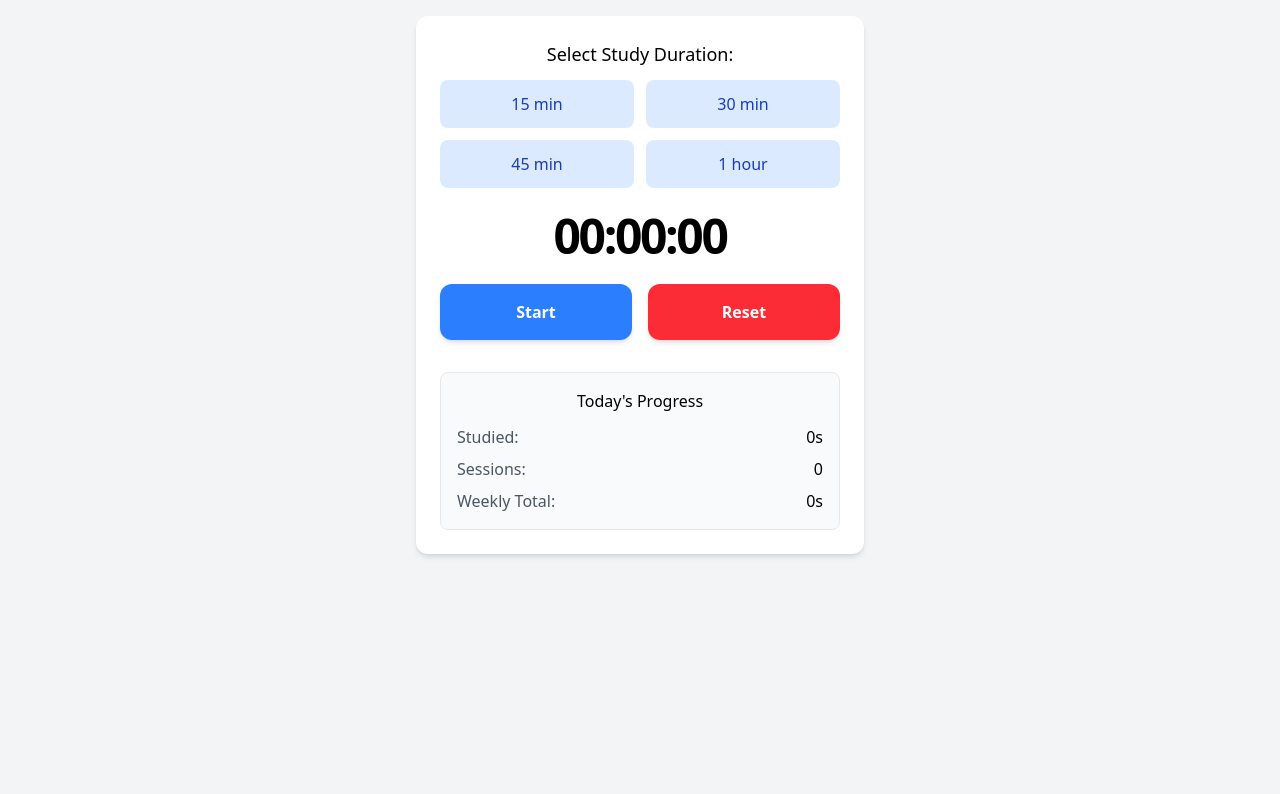
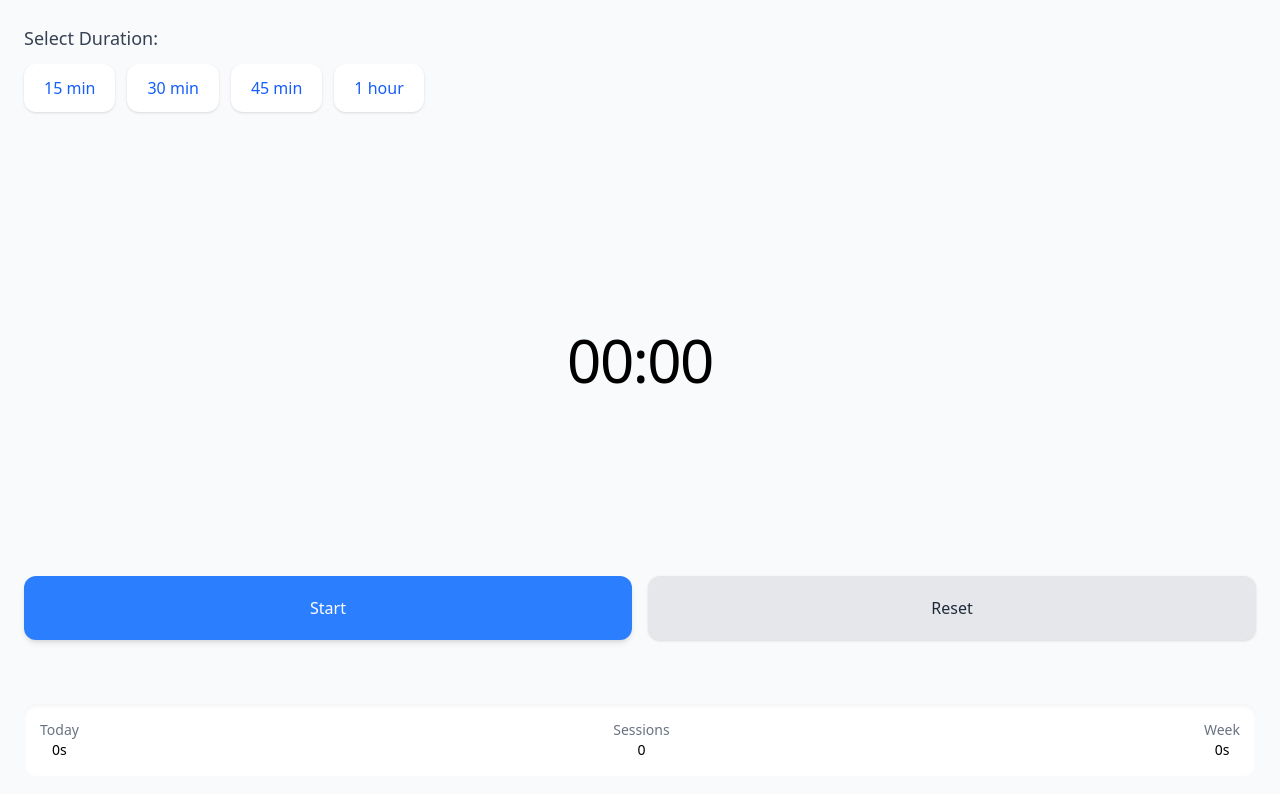
Before and after one commit to tiubarore/StudyTracker, a React (Vite) app: page / in a window 1280 px wide. Shown: the top 794 px of the page. Built offline with nearby package versions, Linux system fonts and the light colour scheme.

Commit message:
edited style

```diff
--- a/src/App.jsx
+++ b/src/App.jsx
@@ -1,10 +1,8 @@
 import Timer from "./components/Timer";
 const App = () => {
   return (
-    <div className="min-h-screen p-4 bg-gray-100">
-      <div className="max-w-md mx-auto p-6 bg-white rounded-xl shadow-md overflow-hidden">
-        <Timer />
-      </div>
+    <div className="min-h-screen bg-gray-50">
+      <Timer />
     </div>
   );
 };
--- a/src/components/Timer.jsx
+++ b/src/components/Timer.jsx
@@ -84,20 +84,21 @@ const Timer = () => {
   };
 
   return (
-    <div className="space-y-6">
-      <div className="mb-6">
-        <h3 className="text-lg font-medium mb-3 text-center">
-          Select Study Duration:
+    <div className="h-screen flex flex-col p-6">
+      {/* Preset buttons - now as a horizontal scroll */}
+      <div className="mb-8">
+        <h3 className="text-lg font-medium mb-3 text-gray-700">
+          Select Duration:
         </h3>
-        <div className="grid grid-cols-2 gap-3">
+        <div className="flex space-x-3 overflow-x-auto pb-2 -mx-2 px-2">
           {presetTimes.map((preset) => (
             <button
               key={preset.minutes}
               onClick={() => selectPresetTime(preset.minutes)}
-              className={`w-full py-3 px-4 rounded-lg font-medium ${
+              className={`flex-shrink-0 py-3 px-5 rounded-xl font-medium ${
                 targetTime === preset.minutes * 60
-                  ? "bg-blue-600 text-white"
-                  : "bg-blue-100 text-blue-800"
+                  ? "bg-blue-500 text-white shadow-md"
+                  : "bg-white text-blue-600 shadow-sm"
               }`}
             >
               {preset.label}
@@ -106,15 +107,19 @@ const Timer = () => {
         </div>
       </div>
 
-      <TimerDisplay time={time} targetTime={targetTime} />
+      {/* Timer display - centered with more space */}
+      <div className="flex-1 flex flex-col justify-center">
+        <TimerDisplay time={time} targetTime={targetTime} />
+      </div>
 
+      {/* Progress text - more subtle */}
       {targetTime > 0 && (
-        <div className="text-center text-sm text-gray-600">
-          <p>Target: {formatTime(targetTime)}</p>
-          <p>Remaining: {formatTime(Math.max(0, targetTime - time))}</p>
+        <div className="text-center text-sm text-gray-500 mb-6">
+          <p>{formatTime(Math.max(0, targetTime - time))} remaining</p>
         </div>
       )}
 
+      {/* Controls - larger and full-width */}
       <TimerControls
         toggleTimer={toggleTimer}
         isRunning={isRunning}
@@ -122,21 +127,21 @@ const Timer = () => {
         sessionComplete={sessionComplete}
       />
 
-      <div className="mt-8 p-4 bg-gray-50 rounded-lg border border-gray-200">
-        <h3 className="font-medium mb-3 text-center">Today's Progress</h3>
-        <div className="space-y-2">
-          <p className="flex justify-between">
-            <span className="text-gray-600">Studied:</span>
-            <span className="font-medium">{formatTime(dailyTotal)}</span>
-          </p>
-          <p className="flex justify-between">
-            <span className="text-gray-600">Sessions:</span>
-            <span className="font-medium">{sessionsCompleted}</span>
-          </p>
-          <p className="flex justify-between">
-            <span className="text-gray-600">Weekly Total:</span>
-            <span className="font-medium">{formatTime(weeklyTotal)}</span>
-          </p>
+      {/* Stats panel - more integrated design */}
+      <div className="mt-8 p-4 bg-white bg-opacity-80 rounded-xl shadow-inner">
+        <div className="flex justify-between text-sm">
+          <div className="text-center">
+            <p className="text-gray-500">Today</p>
+            <p className="font-medium">{formatTime(dailyTotal)}</p>
+          </div>
+          <div className="text-center">
+            <p className="text-gray-500">Sessions</p>
+            <p className="font-medium">{sessionsCompleted}</p>
+          </div>
+          <div className="text-center">
+            <p className="text-gray-500">Week</p>
+            <p className="font-medium">{formatTime(weeklyTotal)}</p>
+          </div>
         </div>
       </div>
     </div>
--- a/src/components/TimerControls.jsx
+++ b/src/components/TimerControls.jsx
@@ -5,23 +5,23 @@ const TimerControls = ({
   sessionComplete,
 }) => {
   return (
-    <div className="flex justify-center space-x-4 my-6">
+    <div className="flex space-x-4 mb-8">
       <button
         onClick={toggleTimer}
-        className={`flex-1 py-4 px-6 rounded-xl font-bold text-white ${
+        className={`flex-1 py-5 rounded-xl font-medium text-white ${
           sessionComplete
-            ? "bg-green-500 hover:bg-green-600"
+            ? "bg-green-500"
             : isRunning
-            ? "bg-yellow-500 hover:bg-yellow-600"
-            : "bg-blue-500 hover:bg-blue-600"
-        } shadow-md active:scale-95 transition-transform`}
+            ? "bg-yellow-500"
+            : "bg-blue-500"
+        } shadow-md active:opacity-80 transition-opacity`}
       >
-        {sessionComplete ? "New Session" : isRunning ? "Pause" : "Start"}
+        {sessionComplete ? "Start New" : isRunning ? "Pause" : "Start"}
       </button>
 
       <button
         onClick={resetTimer}
-        className="flex-1 py-4 px-6 rounded-xl font-bold bg-red-500 hover:bg-red-600 text-white shadow-md active:scale-95 transition-transform"
+        className="flex-1 py-5 rounded-xl font-medium bg-gray-200 text-gray-800 shadow-sm active:opacity-80 transition-opacity"
       >
         Reset
       </button>
--- a/src/components/TimerDisplay.jsx
+++ b/src/components/TimerDisplay.jsx
@@ -3,20 +3,20 @@ const TimerDisplay = ({ time, targetTime }) => {
     const hrs = Math.floor(seconds / 3600);
     const mins = Math.floor((seconds % 3600) / 60);
     const secs = seconds % 60;
-    return `${hrs.toString().padStart(2, "0")}:${mins
+    return `${hrs > 0 ? `${hrs}:` : ""}${mins
       .toString()
       .padStart(2, "0")}:${secs.toString().padStart(2, "0")}`;
   };
 
   return (
     <div className="text-center">
-      <h2 className="text-5xl font-bold my-4 tracking-tighter">
+      <h2 className="text-6xl font-light tracking-tight mb-2">
         {formatTime(time)}
       </h2>
       {targetTime > 0 && (
-        <div className="w-full bg-gray-200 rounded-full h-3 mt-4 mx-auto max-w-xs">
+        <div className="w-full bg-gray-200 rounded-full h-2 mt-6 mx-auto max-w-xs">
           <div
-            className="bg-green-500 h-3 rounded-full transition-all duration-300 ease-out"
+            className="bg-blue-500 h-2 rounded-full transition-all duration-300 ease-out"
             style={{ width: `${Math.min(100, (time / targetTime) * 100)}%` }}
           ></div>
         </div>
```
